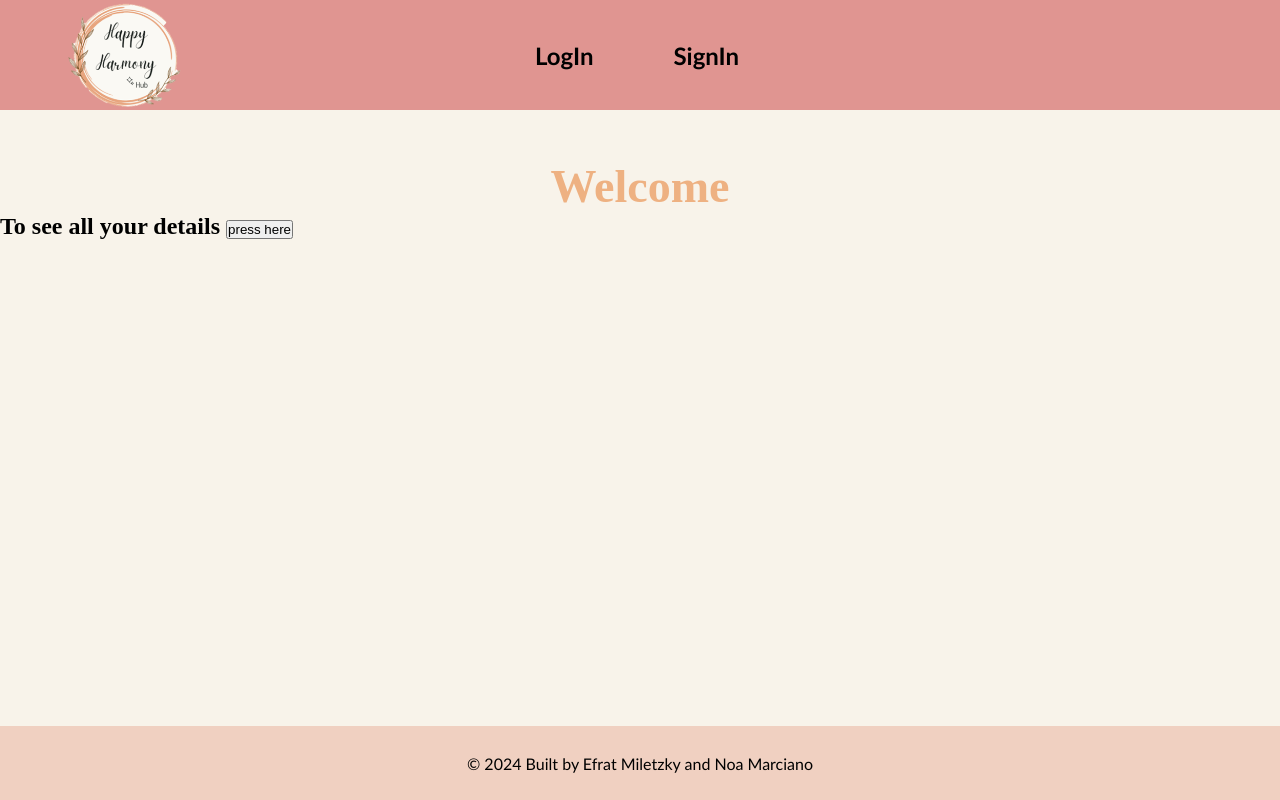
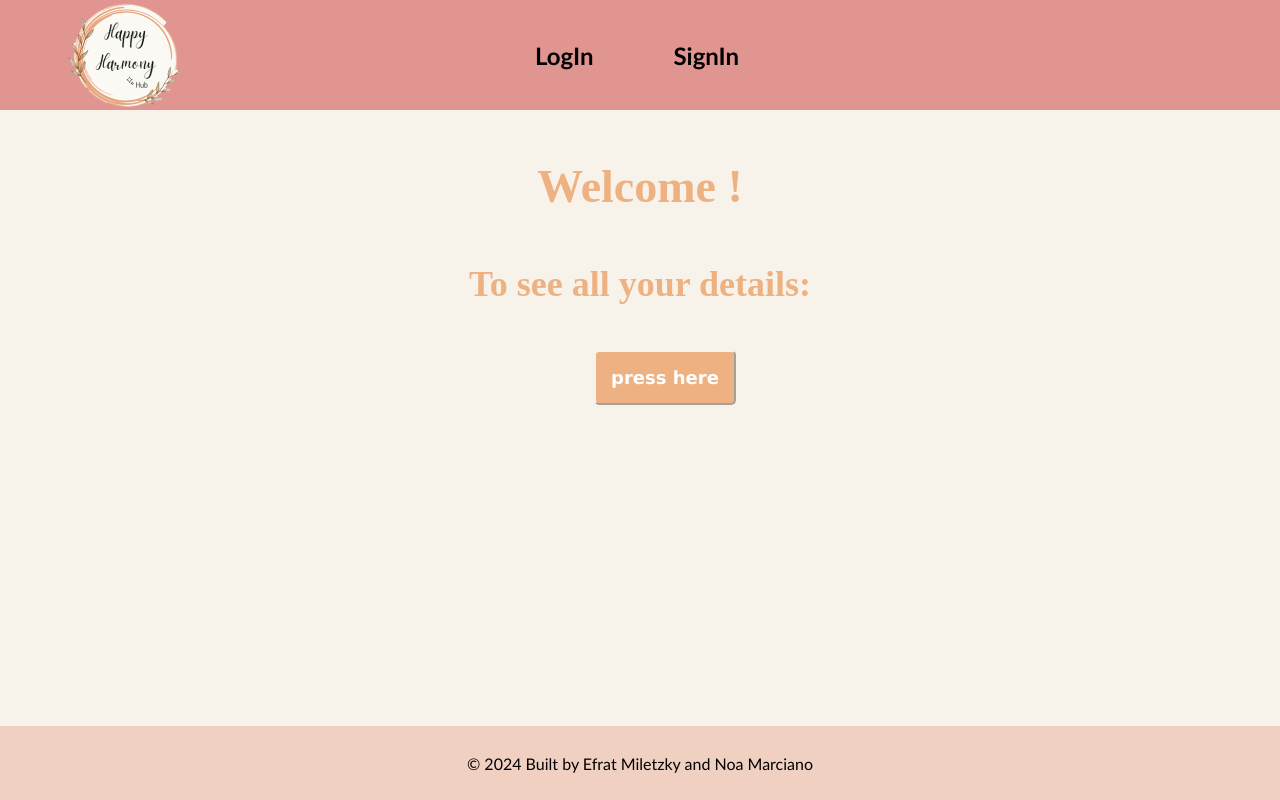
Before and after one commit to efratMIL/FakeServerProject, a React (Vite) app in the folder react/: page /home in a window 1280 px wide. Built offline with nearby package versions, Linux system fonts and the light colour scheme.

Commit message:
styling the button

```diff
--- a/react/src/componnents/Header.jsx
+++ b/react/src/componnents/Header.jsx
@@ -77,12 +77,12 @@ export default function Header({ setShowHeaders }) {
                         >
                             Todos
                         </NavLink>
-                        <NavLink
+                        {/* <NavLink
                             to={`users/${userData.id}/info`}
                             className={({ isActive }) => (isActive ? 'activeStyles' : 'unActiveStyle')}
                         >
                             Info
-                        </NavLink>
+                        </NavLink> */}
                     </>
                 )}
         </header>
--- a/react/src/pages/Home.jsx
+++ b/react/src/pages/Home.jsx
@@ -1,23 +1,18 @@
 import React, { useContext, useState } from 'react';
 import './pages.css';
-import { NavLink ,useNavigate} from 'react-router-dom';
+import { NavLink, useNavigate } from 'react-router-dom';
 import { userContext } from '../App';
 import Info from './Info';
 
 function Home() {
     const userData = useContext(userContext);
-    const[isInfo,setIsInfo]=useState(false);
+    const [isInfo, setIsInfo] = useState(false);
 
     return (
-       <>
-            <h1 className='Welcoming'>Welcome {userData.username}</h1>
-           {/* <NavLink
-                            to={`users/${userData.id}/info`}
-                            className={({ isActive }) => (isActive ? 'activeStyles' : 'unActiveStyle')}
-
-                        >press here</NavLink> */}
-                        <h2>To see all your details  <button onClick={()=>setIsInfo(!isInfo)}>press here</button></h2>
-                        {isInfo?(<Info setIsInfo={setIsInfo} isInfo={isInfo}/>):("")}
+        <>
+            <h1 className='Welcoming'>Welcome {userData.username}!</h1>
+            <h2 className='Welcoming2'>To see all your details: <br/> <button className='modalButton' onClick={() => setIsInfo(!isInfo)}>press here</button></h2>
+            {isInfo ? (<Info setIsInfo={setIsInfo} isInfo={isInfo} />) : ("")}
         </>
     );
 }
--- a/react/src/pages/Info.jsx
+++ b/react/src/pages/Info.jsx
@@ -33,10 +33,11 @@ function Info({setIsInfo,isInfo}) {
           <label>Email:{userData.email}</label>
           <br />
           <label>Phone:{userData.phone}</label>
+          <br />
+
         </div>
         <div >
           <h3>Address:</h3>
-          <br />
           <label>Street:{userData.address.street}</label>
           <br />
           <label>Suite:{userData.address.suite}</label>
--- a/react/src/pages/pages.css
+++ b/react/src/pages/pages.css
@@ -330,7 +330,7 @@ div {
     padding: 20px;
     color: white;
     font-family: Verdana, Geneva, Tahoma, sans-serif;
-
+    width: 500px;
     max-height: 80vh;
     overflow-y: auto;
 }
@@ -349,6 +349,6 @@ div {
     border-radius: 5px;
     font-family: Verdana, Geneva, Tahoma, sans-serif;
     font-weight: bold;
-    margin-left: 70%;
     border-color: #F8F3EA;
+    margin-left: 50px;
 }
```
